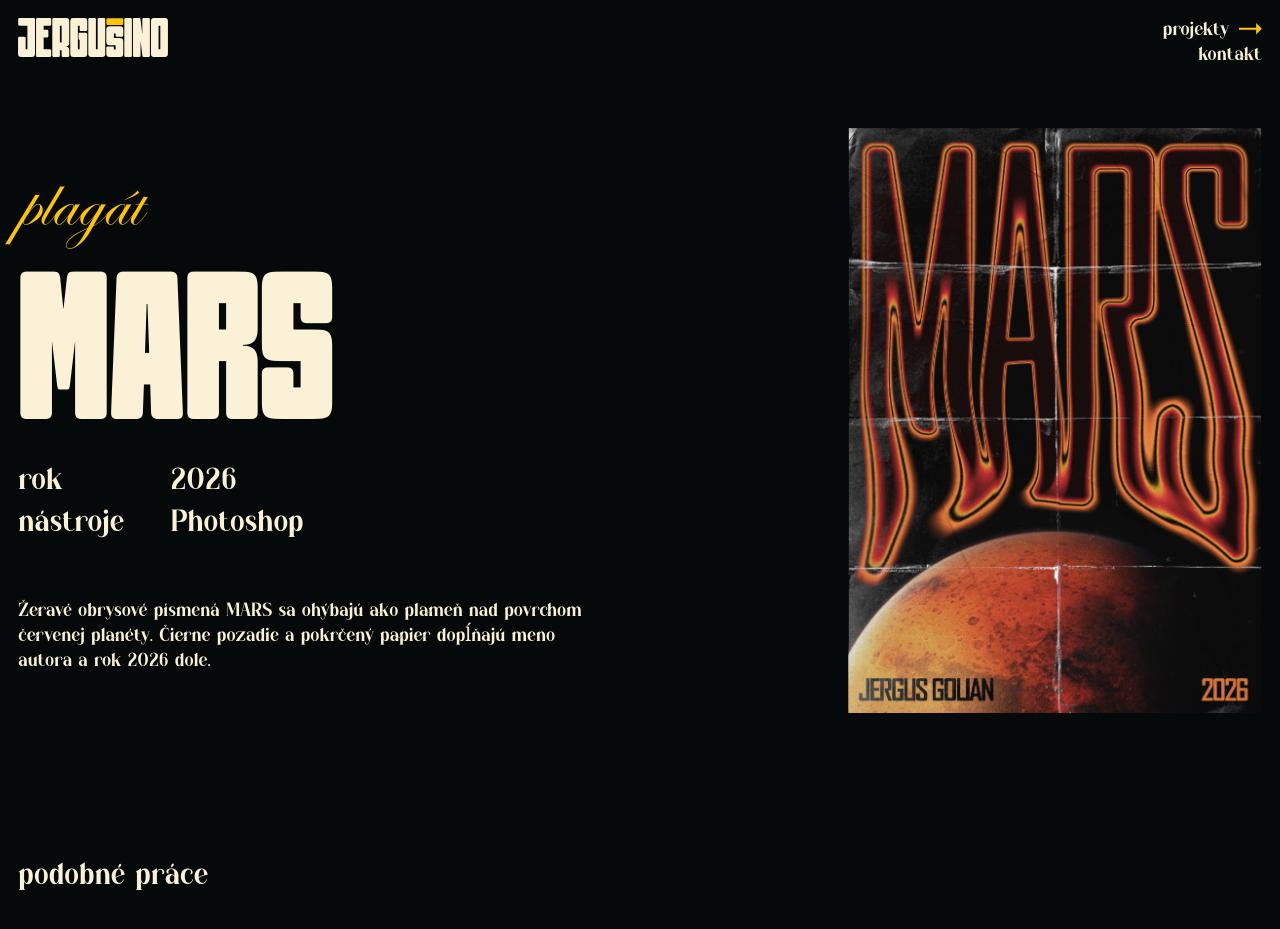
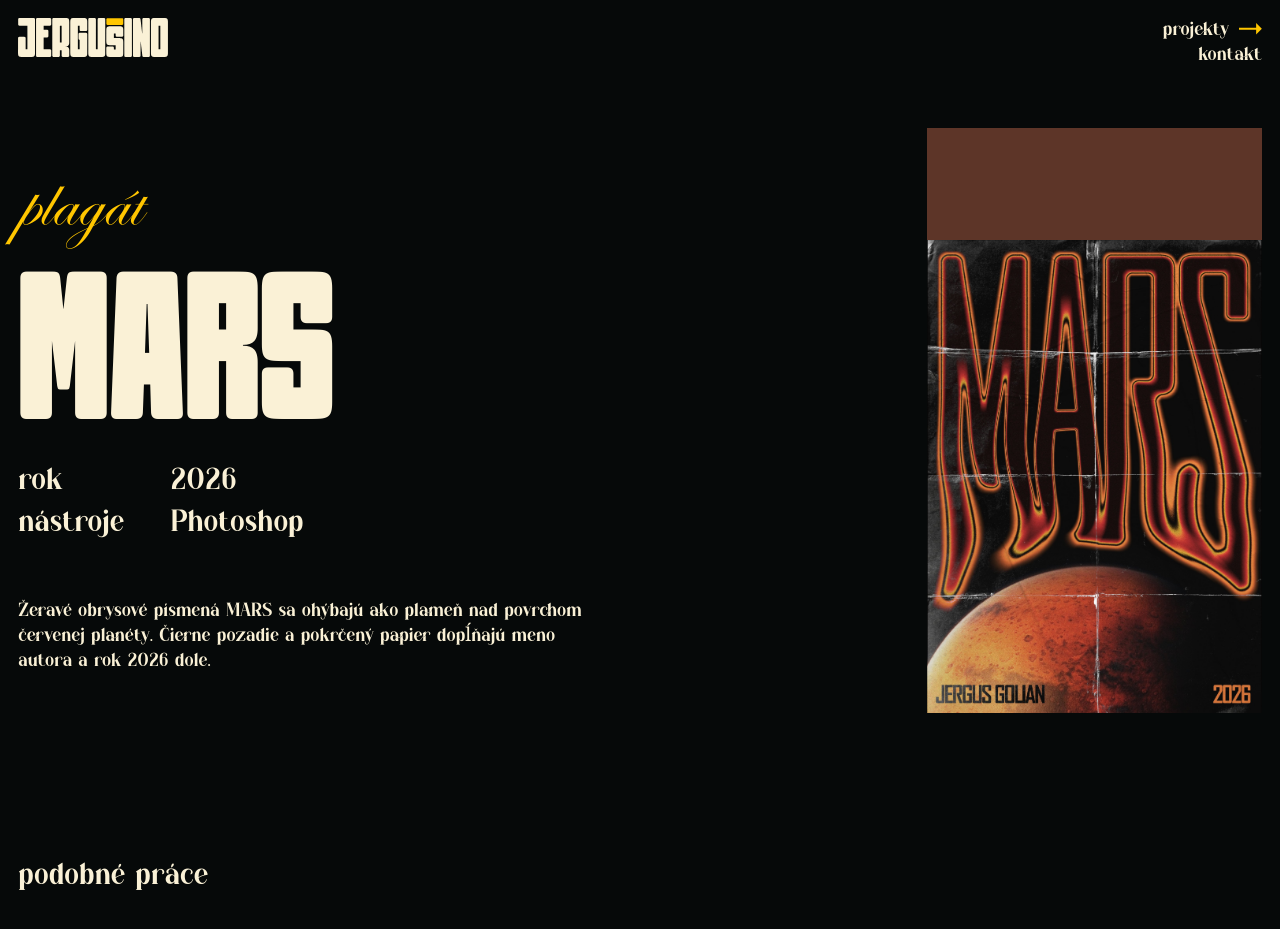
Before and after one commit to jergusino/jergusino.github.io, a Jekyll site: the page built from _projects/mars.md, in a window 1280 px wide. Shown: the top 929 px of the page. Built offline with Jekyll 4.4.1, drawn with Linux system fonts in a browser that asks for light colours; some web fonts are replaced; grey boxes are pictures that could not be loaded.

Commit message:
Poster image: padding-top 7rem (box height unchanged)
Co-Authored-By: Claude Sonnet 5.5 <noreply@anthropic.com>
Claude-Session: https://claude.ai/code/session_01RGVpc2Wp958A42zKqCrsaw

```diff
--- a/assets/css/main.css
+++ b/assets/css/main.css
@@ -375,7 +375,7 @@ body.project .prose { font-size: min(var(--body), 2.8vh); font-size: clamp(0.95r
 .project-media { margin: calc(var(--F) * 2) var(--F) 0; }
 .project-media img { display: block; max-width: 100%; height: auto; }
 .media-main > :first-child { margin-top: 0; }
-.project-media .cover img { max-height: calc((100vh - var(--F) * 2) * 0.8); max-height: calc((100svh - var(--F) * 2) * 0.8); width: auto; max-width: 80%; margin: 0 auto; }
+.project-media .cover img { box-sizing: content-box; padding-top: 7rem; max-height: calc((100vh - var(--F) * 2) * 0.8 - 7rem); max-height: calc((100svh - var(--F) * 2) * 0.8 - 7rem); width: auto; max-width: 80%; margin: 0 auto; }
 .arr--back { transform: scaleX(-1); }
 
 /* previous / next arrows. On screens with empty bars at the sides (wider than 1.9 x the height) they
@@ -437,8 +437,8 @@ body.project .prose { font-size: min(var(--body), 2.8vh); font-size: clamp(0.95r
   /* the poster scales like the text: with the title size, but never taller than the screen */
   .project-media .cover img {
     max-width: 100%;
-    max-height: min(calc(var(--ts) * 5), calc((100vh - var(--top) - var(--F) * 2) * 0.8));
-    max-height: min(calc(var(--ts) * 5), calc((100svh - var(--top) - var(--F) * 2) * 0.8));
+    max-height: calc(min(calc(var(--ts) * 5), calc((100vh - var(--top) - var(--F) * 2) * 0.8)) - 7rem);
+    max-height: calc(min(calc(var(--ts) * 5), calc((100svh - var(--top) - var(--F) * 2) * 0.8)) - 7rem);
     margin: 0;
   }
 }
```
